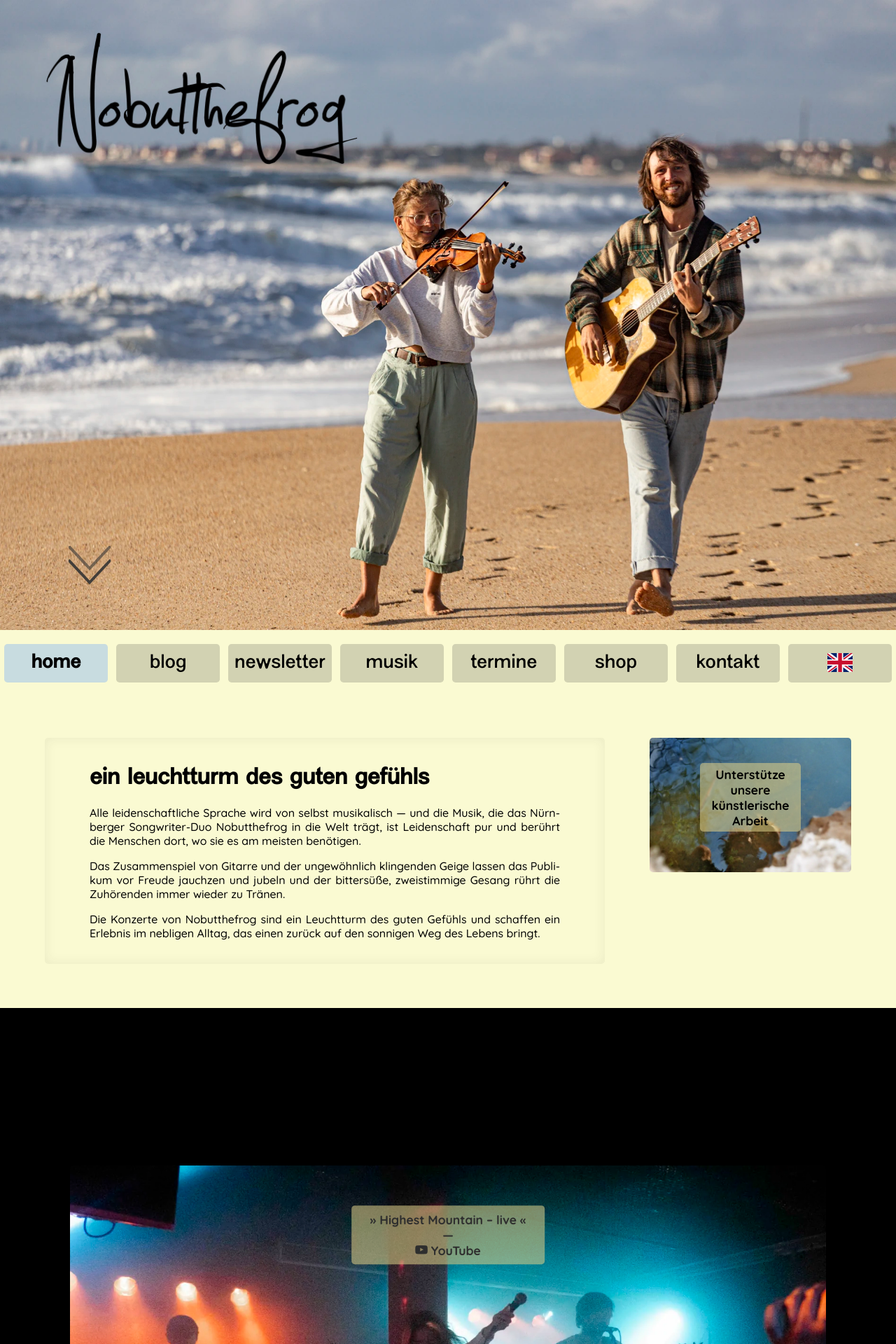
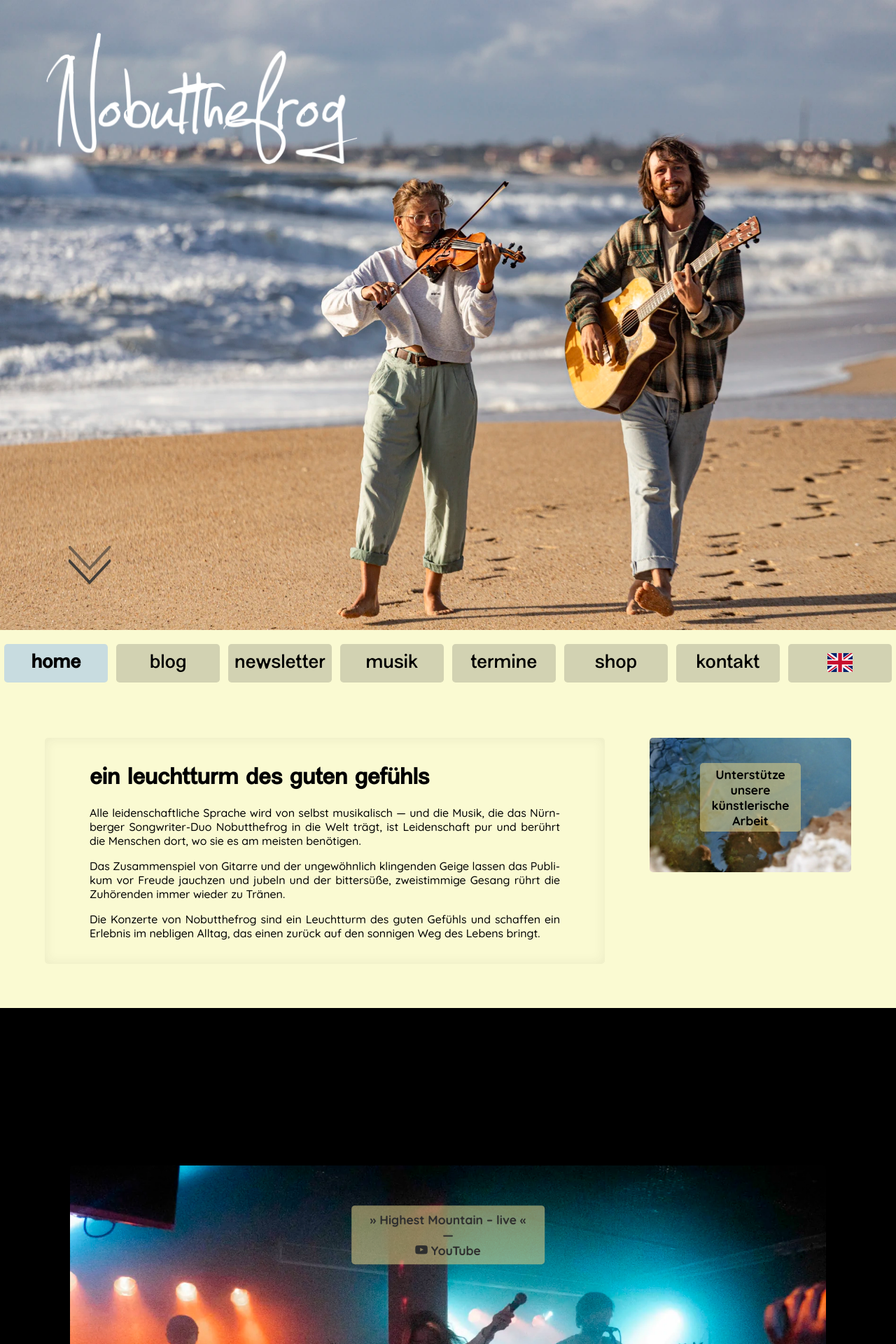
Before and after one commit to chrisongthb/nobutthefrog-com, a Jekyll site: the page built from source/index.md, in a window 1280 px wide. Shown: the top 1920 px of the page at 70% size. Built offline with Jekyll 4.4.1, drawn with Linux system fonts in a browser that asks for light colours.

Commit message:
use light font color only on wide screens (#75)

```diff
--- a/source/assets/style/main.css
+++ b/source/assets/style/main.css
@@ -51,6 +51,7 @@ h1 {
 }
 
 .logo {
+  filter: invert(1);
   position: absolute;
   top: 5%;
   left: 5%;
@@ -396,6 +397,7 @@ h1 {
   }
 
   .logo {
+    filter: invert(0);
     position: static; /* reset to default */
     max-width: 60%;
     min-width: 60%;
```
